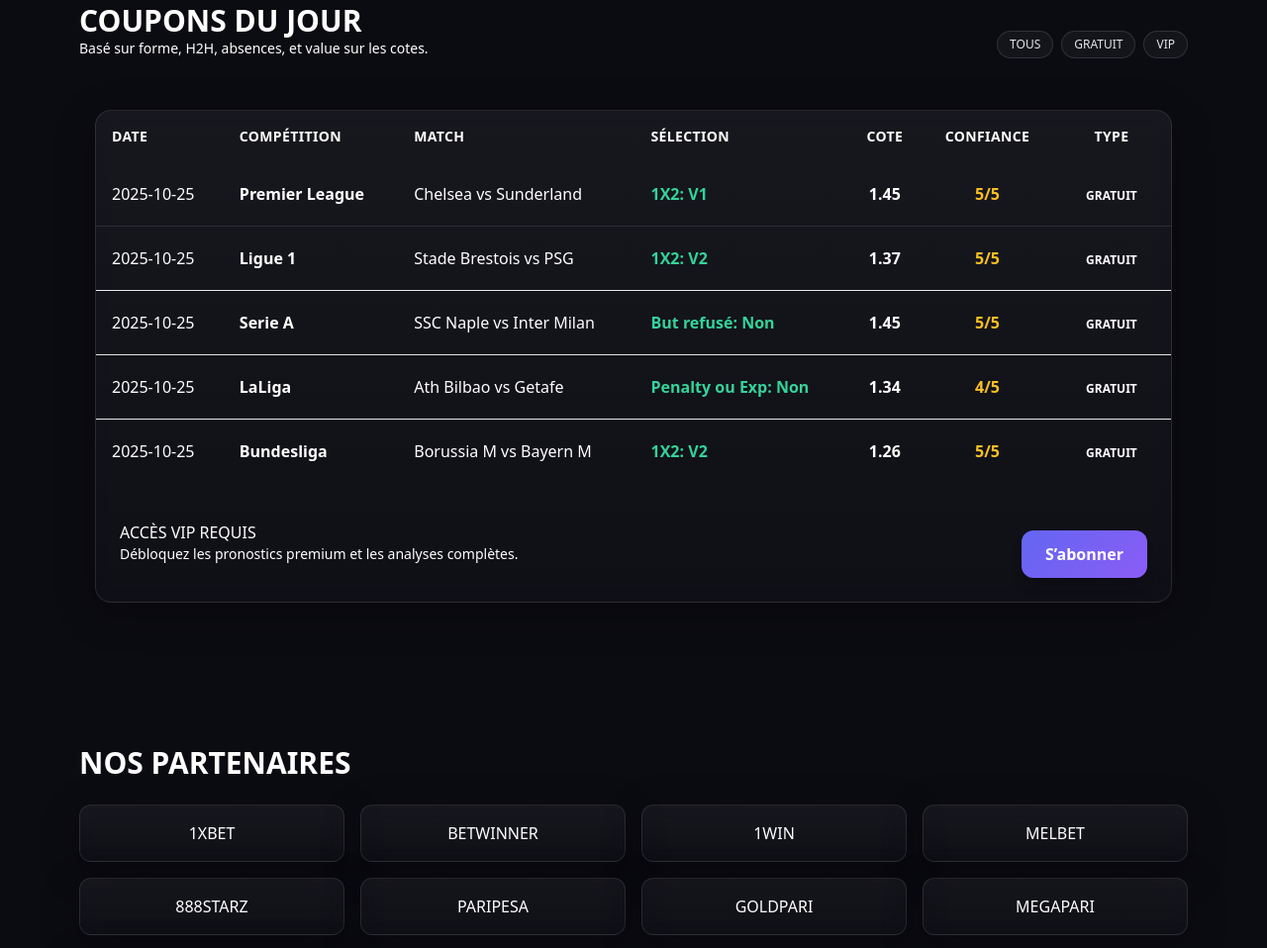
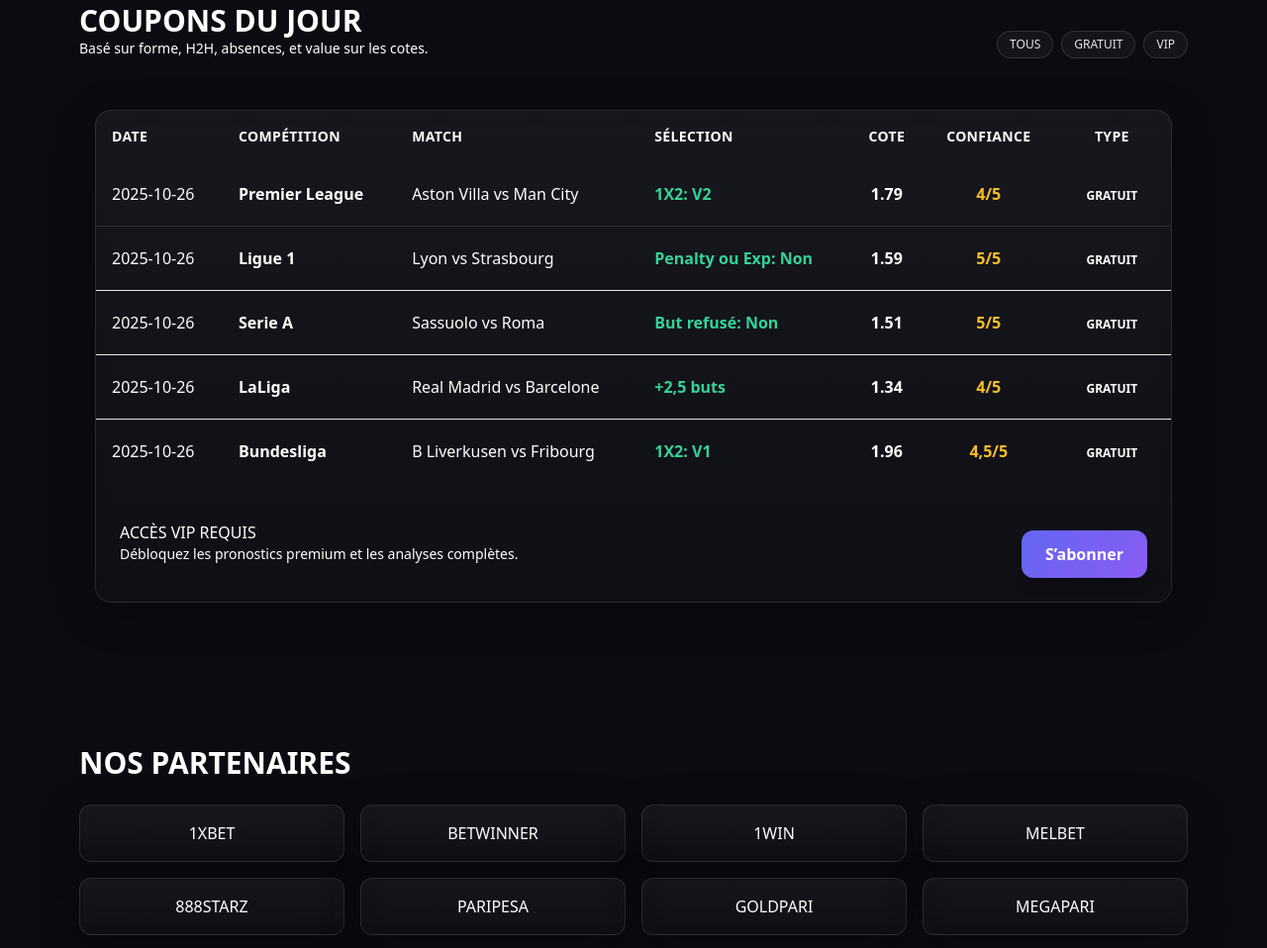
Before and after one commit to mhdpronos/mhd-pronos, a plain HTML site: page index.html in a window 1280 px wide. Shown: the part 1073-2031 px from the top of the page at 99% size. Drawn offline with nearby package versions, Linux system fonts and the light colour scheme; no server answers.

Commit message:
Update index.html

```diff
--- a/index.html
+++ b/index.html
@@ -255,11 +255,35 @@
         </thead>
         <tbody class="divide-y divide-white/10 text-sm md:text-base">
           <tr class="hover:bg-white/5 transition">
-            <td class="py-5 px-4">2025-10-25</td>
+            <td class="py-5 px-4">2025-10-26</td>
             <td class="py-5 px-4 font-semibold text-violet-300">Premier League</td>
-            <td class="py-5 px-4">Chelsea vs Sunderland</td>
-            <td class="py-5 px-4 text-green-400 font-semibold">1X2: V1</td>
-            <td class="py-5 px-4 text-center font-bold">1.45</td>
+            <td class="py-5 px-4">Aston Villa vs Man City</td>
+            <td class="py-5 px-4 text-green-400 font-semibold">1X2: V2</td>
+            <td class="py-5 px-4 text-center font-bold">1.79</td>
+            <td class="py-5 px-4 text-center text-yellow-400 font-semibold">4/5</td>
+            <td class="py-5 px-4 text-center">
+              <span class="px-3 py-1 rounded-full text-xs font-bold bg-gradient-to-r from-violet-500 to-violet-700">GRATUIT</span>
+            </td>
+          </tr>
+
+          <tr class="hover:bg-white/5 transition">
+            <td class="py-5 px-4">2025-10-26</td>
+            <td class="py-5 px-4 font-semibold text-violet-300">Ligue 1</td>
+            <td class="py-5 px-4">Lyon vs Strasbourg</td>
+            <td class="py-5 px-4 text-green-400 font-semibold">Penalty ou Exp: Non</td>
+            <td class="py-5 px-4 text-center font-bold">1.59</td>
+            <td class="py-5 px-4 text-center text-yellow-400 font-semibold">5/5</td>
+            <td class="py-5 px-4 text-center">
+              <span class="px-3 py-1 rounded-full text-xs font-bold bg-gradient-to-r from-emerald-500 to-green-700">GRATUIT</span>
+            </td>
+          </tr>
+
+          <tr class="hover:bg-white/5 transition">
+            <td class="py-5 px-4">2025-10-26</td>
+            <td class="py-5 px-4 font-semibold text-violet-300">Serie A</td>
+            <td class="py-5 px-4">Sassuolo vs Roma</td>
+            <td class="py-5 px-4 text-green-400 font-semibold">But refusé: Non</td>
+            <td class="py-5 px-4 text-center font-bold">1.51</td>
             <td class="py-5 px-4 text-center text-yellow-400 font-semibold">5/5</td>
             <td class="py-5 px-4 text-center">
               <span class="px-3 py-1 rounded-full text-xs font-bold bg-gradient-to-r from-violet-500 to-violet-700">GRATUIT</span>
@@ -267,34 +291,10 @@
           </tr>
 
           <tr class="hover:bg-white/5 transition">
-            <td class="py-5 px-4">2025-10-25</td>
-            <td class="py-5 px-4 font-semibold text-violet-300">Ligue 1</td>
-            <td class="py-5 px-4">Stade Brestois vs PSG</td>
-            <td class="py-5 px-4 text-green-400 font-semibold">1X2: V2</td>
-            <td class="py-5 px-4 text-center font-bold">1.37</td>
-            <td class="py-5 px-4 text-center text-yellow-400 font-semibold">5/5</td>
-            <td class="py-5 px-4 text-center">
-              <span class="px-3 py-1 rounded-full text-xs font-bold bg-gradient-to-r from-emerald-500 to-green-700">GRATUIT</span>
-            </td>
-          </tr>
-
-          <tr class="hover:bg-white/5 transition">
-            <td class="py-5 px-4">2025-10-25</td>
-            <td class="py-5 px-4 font-semibold text-violet-300">Serie A</td>
-            <td class="py-5 px-4">SSC Naple vs Inter Milan</td>
-            <td class="py-5 px-4 text-green-400 font-semibold">But refusé: Non</td>
-            <td class="py-5 px-4 text-center font-bold">1.45</td>
-            <td class="py-5 px-4 text-center text-yellow-400 font-semibold">5/5</td>
-            <td class="py-5 px-4 text-center">
-              <span class="px-3 py-1 rounded-full text-xs font-bold bg-gradient-to-r from-violet-500 to-violet-700">GRATUIT</span>
-            </td>
-          </tr>
-
-          <tr class="hover:bg-white/5 transition">
-            <td class="py-5 px-4">2025-10-25</td>
+            <td class="py-5 px-4">2025-10-26</td>
             <td class="py-5 px-4 font-semibold text-violet-300">LaLiga</td>
-            <td class="py-5 px-4">Ath Bilbao vs Getafe</td>
-            <td class="py-5 px-4 text-green-400 font-semibold">Penalty ou Exp: Non</td>
+            <td class="py-5 px-4">Real Madrid vs Barcelone</td>
+            <td class="py-5 px-4 text-green-400 font-semibold">+2,5 buts</td>
             <td class="py-5 px-4 text-center font-bold">1.34</td>
             <td class="py-5 px-4 text-center text-yellow-400 font-semibold">4/5</td>
             <td class="py-5 px-4 text-center">
@@ -303,12 +303,12 @@
           </tr>
 
           <tr class="hover:bg-white/5 transition">
-            <td class="py-5 px-4">2025-10-25</td>
+            <td class="py-5 px-4">2025-10-26</td>
             <td class="py-5 px-4 font-semibold text-violet-300">Bundesliga</td>
-            <td class="py-5 px-4">Borussia M vs Bayern M</td>
-            <td class="py-5 px-4 text-green-400 font-semibold">1X2: V2</td>
-            <td class="py-5 px-4 text-center font-bold">1.26</td>
-            <td class="py-5 px-4 text-center text-yellow-400 font-semibold">5/5</td>
+            <td class="py-5 px-4">B Liverkusen vs Fribourg</td>
+            <td class="py-5 px-4 text-green-400 font-semibold">1X2: V1</td>
+            <td class="py-5 px-4 text-center font-bold">1.96</td>
+            <td class="py-5 px-4 text-center text-yellow-400 font-semibold">4,5/5</td>
             <td class="py-5 px-4 text-center">
               <span class="px-3 py-1 rounded-full text-xs font-bold bg-gradient-to-r from-emerald-500 to-green-700">GRATUIT</span>
             </td>
```
